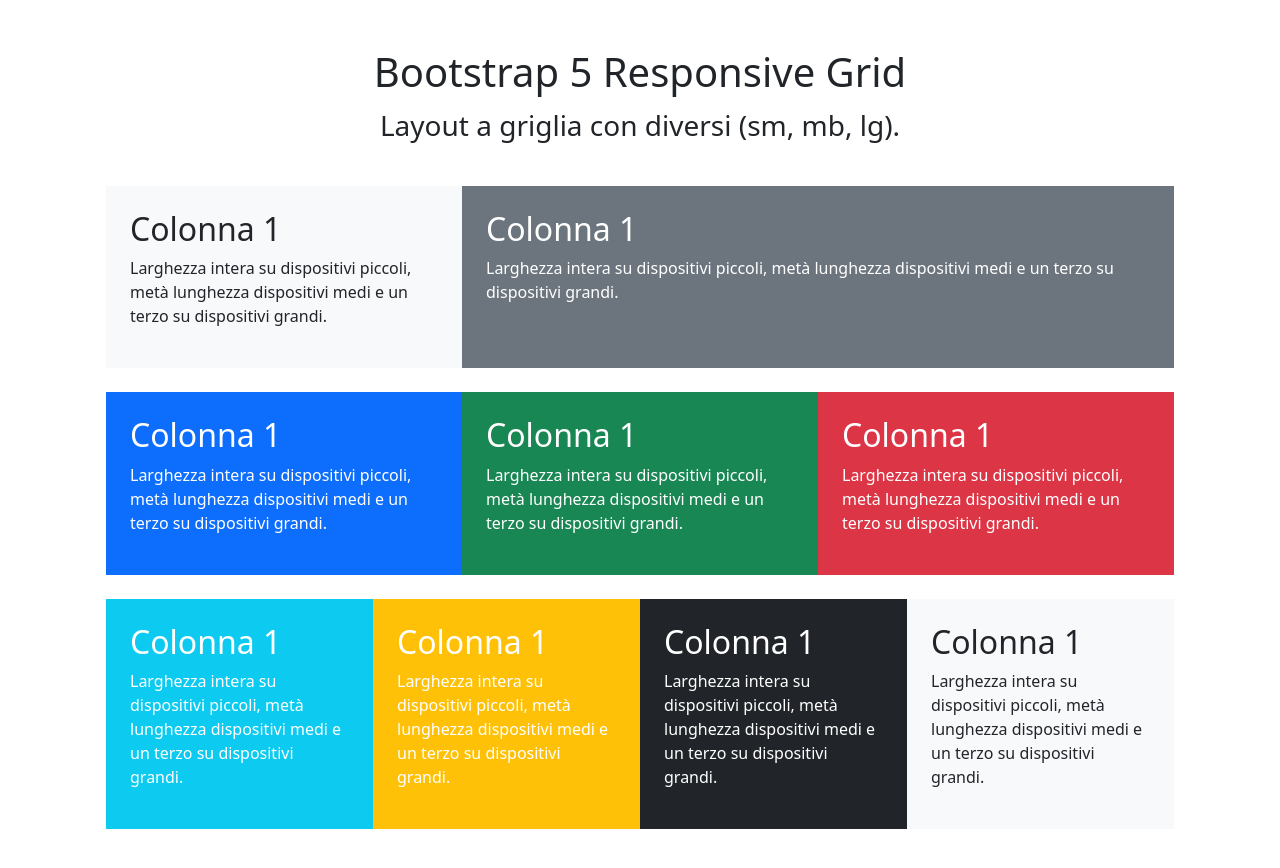
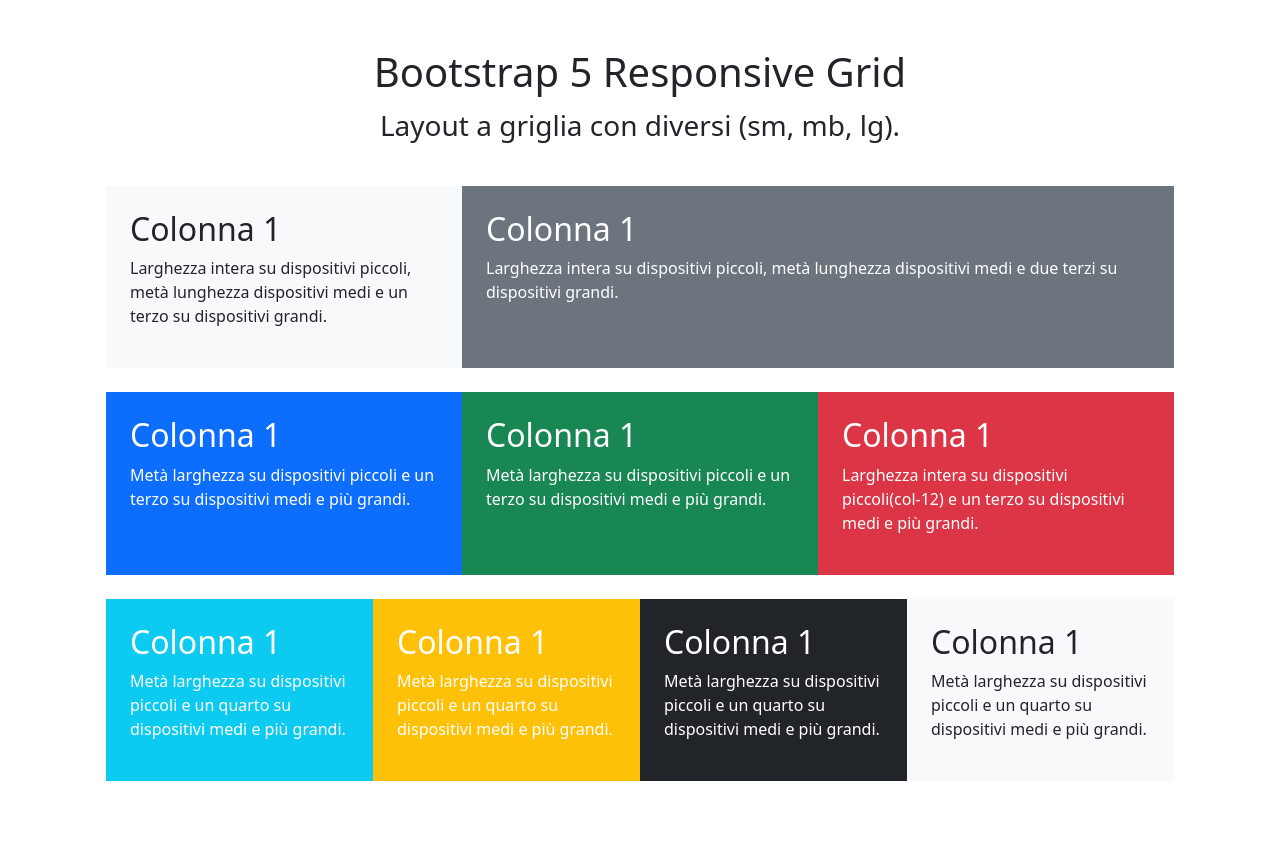
Before and after one commit to VincenzoAmari/htmlcss-bootstrap-layout, a plain HTML site: page index.html in a window 1280 px wide. Drawn offline with nearby package versions, Linux system fonts and the light colour scheme.

Commit message:
end exercise

```diff
--- a/index.html
+++ b/index.html
@@ -25,7 +25,7 @@
           <h2>Colonna 1</h2>
           <p class="fs-6">
             Larghezza intera su dispositivi piccoli, metà lunghezza dispositivi
-            medi e un terzo su dispositivi grandi.
+            medi e due terzi su dispositivi grandi.
           </p>
         </div>
       </div>
@@ -34,22 +34,22 @@
         <div class="col-6 col-md-4 bg-primary p-4 text-white">
           <h2>Colonna 1</h2>
           <p class="fs-6">
-            Larghezza intera su dispositivi piccoli, metà lunghezza dispositivi
-            medi e un terzo su dispositivi grandi.
+            Metà larghezza su dispositivi piccoli e un terzo su dispositivi medi
+            e più grandi.
           </p>
         </div>
         <div class="col-6 col-md-4 bg-success p-4 text-white">
           <h2>Colonna 1</h2>
           <p class="fs-6">
-            Larghezza intera su dispositivi piccoli, metà lunghezza dispositivi
-            medi e un terzo su dispositivi grandi.
+            Metà larghezza su dispositivi piccoli e un terzo su dispositivi medi
+            e più grandi.
           </p>
         </div>
         <div class="col-12 col-md-4 bg-danger p-4 text-white">
           <h2>Colonna 1</h2>
           <p class="fs-6">
-            Larghezza intera su dispositivi piccoli, metà lunghezza dispositivi
-            medi e un terzo su dispositivi grandi.
+            Larghezza intera su dispositivi piccoli(col-12) e un terzo su
+            dispositivi medi e più grandi.
           </p>
         </div>
       </div>
@@ -58,29 +58,29 @@
         <div class="col-6 col-md-3 bg-info p-4 text-white">
           <h2>Colonna 1</h2>
           <p class="fs-6">
-            Larghezza intera su dispositivi piccoli, metà lunghezza dispositivi
-            medi e un terzo su dispositivi grandi.
+            Metà larghezza su dispositivi piccoli e un quarto su dispositivi
+            medi e più grandi.
           </p>
         </div>
         <div class="col-6 col-md-3 bg-warning p-4 text-white">
           <h2>Colonna 1</h2>
           <p class="fs-6">
-            Larghezza intera su dispositivi piccoli, metà lunghezza dispositivi
-            medi e un terzo su dispositivi grandi.
+            Metà larghezza su dispositivi piccoli e un quarto su dispositivi
+            medi e più grandi.
           </p>
         </div>
         <div class="col-6 col-md-3 bg-dark p-4 text-white">
           <h2>Colonna 1</h2>
           <p class="fs-6">
-            Larghezza intera su dispositivi piccoli, metà lunghezza dispositivi
-            medi e un terzo su dispositivi grandi.
+            Metà larghezza su dispositivi piccoli e un quarto su dispositivi
+            medi e più grandi.
           </p>
         </div>
         <div class="col-6 col-md-3 bg-light p-4">
           <h2>Colonna 1</h2>
           <p class="fs-6">
-            Larghezza intera su dispositivi piccoli, metà lunghezza dispositivi
-            medi e un terzo su dispositivi grandi.
+            Metà larghezza su dispositivi piccoli e un quarto su dispositivi
+            medi e più grandi.
           </p>
         </div>
       </div>
```
